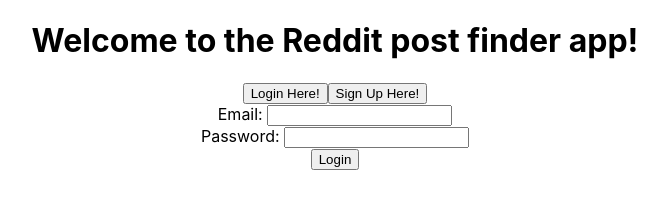
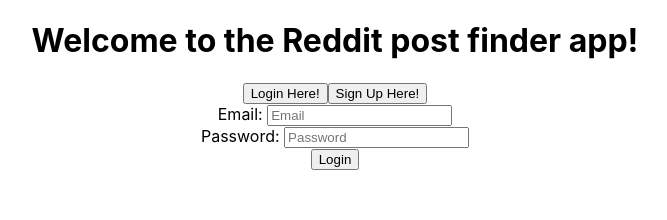
Before and after one commit to Kristinbarr/reddit-ranker-FE, a React (Create React App) app in the folder post-here-frontend/: page /Login in a window 1280 px wide. Shown: the top 220 px of the page, without its empty margins (305-972 px from the left). Built offline with nearby package versions, Linux system fonts and the light colour scheme.

Commit message:
Completed form sign in and login with console.log

```diff
--- a/post-here-frontend/src/Components/Login.js
+++ b/post-here-frontend/src/Components/Login.js
@@ -1,17 +1,31 @@
 import React from 'react';
-
+import { withFormik, Form, Field} from 'formik'
+// import * as Yup from 'yup';
+// import axios from 'axios';
 
 const Login = () => {
 
     return (
-        <div>
-        <form>
-            <label>Email:  <input type="text" name="username"></input></label> <br/>
-            <label>Password:  <input type="password" name="password"></input></label> <br/>
+
+        <Form>
+            <label>Email:  <Field type="email" placeholder="Email" name="email"></Field></label> <br/>
+            <label>Password:  <Field type="password" placeholder="Password" name="password"></Field></label> <br/>
             <button>Login</button>
-        </form>
-    </div>
+        </Form>
+
     )
 }
 
-export default Login;
+const FormikApp = withFormik({
+    mapPropsToValues({email, password}) {
+        return{
+            email: email || '',
+            password: password || ''
+        }
+    },
+    handleSubmit(values) {
+        console.log(values)
+    }
+})(Login)
+
+export default FormikApp;
--- a/post-here-frontend/src/Components/Signup.js
+++ b/post-here-frontend/src/Components/Signup.js
@@ -1,17 +1,31 @@
-import React from 'react'
+import React from 'react';
+import { withFormik, Form, Field} from 'formik'
+// import * as Yup from 'yup';
+// import axios from 'axios';
 
-
-const Signup = () => {
+const SignUp = () => {
 
     return (
-        <div>
-            <form>
-                <label>Email:  <input type="text" name="username"></input></label> <br/>
-                <label>Password:  <input type="password" name="password"></input></label> <br />
-                <button>Sign Up</button>
-            </form>
-        </div>
+
+        <Form>
+            <label>Email:  <Field type="email" placeholder="Email" name="email"></Field></label> <br/>
+            <label>Password:  <Field type="password" placeholder="Password" name="password"></Field></label> <br/>
+            <button>Sign Up</button>
+        </Form>
+
     )
 }
 
-export default Signup;
+const FormikApp = withFormik({
+    mapPropsToValues({email, password}) {
+        return{
+            email: email || '',
+            password: password || ''
+        }
+    },
+    handleSubmit(values) {
+        console.log(values)
+    }
+})(SignUp)
+
+export default FormikApp;
```
Also changed, not shown: post-here-frontend/src/App.js (+4 -4 lines).
